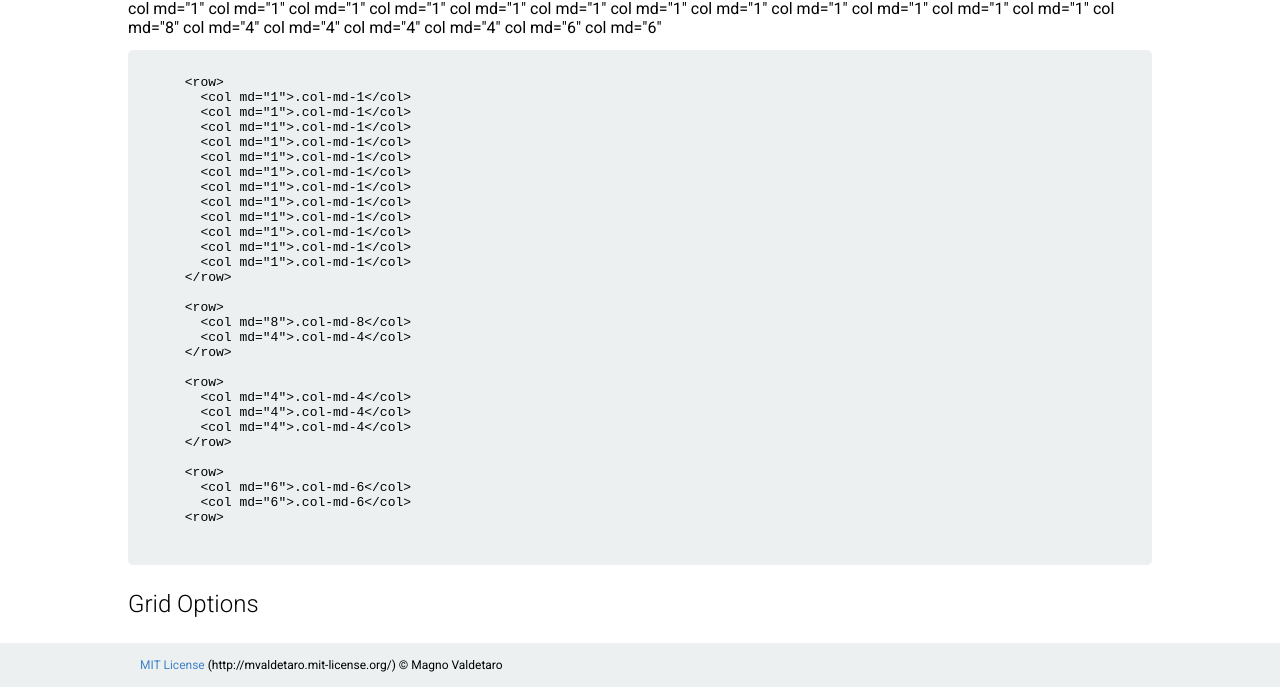
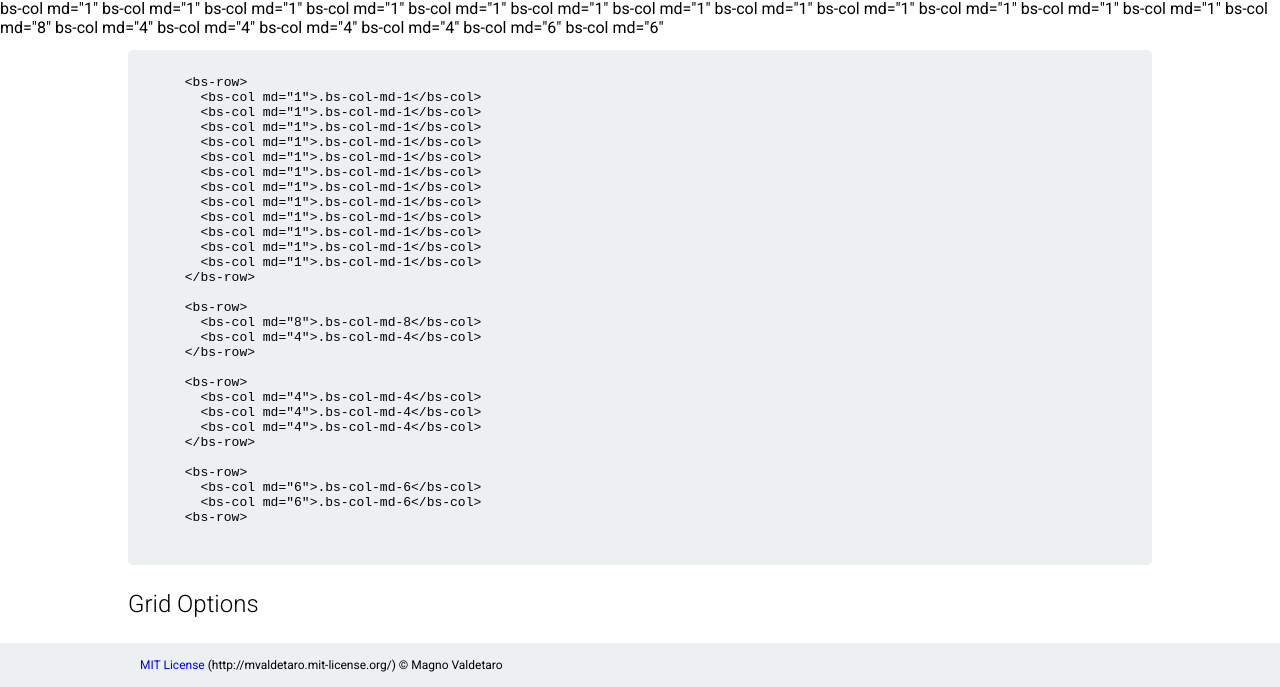
Before and after one commit to mvaldetaro/twbs-grid, a website: page index.html in a window 1280 px wide. Shown: the part 313-1000 px from the top of the page. Drawn offline with Linux system fonts and the light colour scheme.

Commit message:
New names for elements

```diff
--- a/index.html
+++ b/index.html
@@ -21,7 +21,7 @@
     header {
       background: #2ecc71;
       padding: 50px 0;
-      color: #ffffff;
+      bs-color: #ffffff;
     }
     .content {
       width: 80%;
@@ -39,7 +39,7 @@
       font: normal 14px/23px 'Roboto', sans-serif;
     }
     a {
-      color: #4183c4;
+      bs-color: #4183c4;
       text-decoration: none;
     }
     pre {
@@ -69,73 +69,77 @@
   <div class="content">
     <!-- Using Custom Elements -->
     <h2>Grid system</h2>
-    <p>Grid systems are used for creating page layouts through a series of rows and columns that house your content.</p>
+    <p>Grid systems are used for creating page layouts through a series of bs-rows and bs-columns that house your content.</p>
 
     <h2>Grid Example</h2>
+</div>
 
-    <row>
-      <col md="1">col md="1"</col>
-      <col md="1">col md="1"</col>
-      <col md="1">col md="1"</col>
-      <col md="1">col md="1"</col>
-      <col md="1">col md="1"</col>
-      <col md="1">col md="1"</col>
-      <col md="1">col md="1"</col>
-      <col md="1">col md="1"</col>
-      <col md="1">col md="1"</col>
-      <col md="1">col md="1"</col>
-      <col md="1">col md="1"</col>
-      <col md="1">col md="1"</col>
-    </row>
+    <bs-container>
+      <bs-row>
+        <bs-col md="1">bs-col md="1"</bs-col>
+        <bs-col md="1">bs-col md="1"</bs-col>
+        <bs-col md="1">bs-col md="1"</bs-col>
+        <bs-col md="1">bs-col md="1"</bs-col>
+        <bs-col md="1">bs-col md="1"</bs-col>
+        <bs-col md="1">bs-col md="1"</bs-col>
+        <bs-col md="1">bs-col md="1"</bs-col>
+        <bs-col md="1">bs-col md="1"</bs-col>
+        <bs-col md="1">bs-col md="1"</bs-col>
+        <bs-col md="1">bs-col md="1"</bs-col>
+        <bs-col md="1">bs-col md="1"</bs-col>
+        <bs-col md="1">bs-col md="1"</bs-col>
+      </bs-row>
 
-    <row>
-      <col md="8">col md="8"</col>
-      <col md="4">col md="4"</col>
-    </row>
+      <bs-row>
+        <bs-col md="8">bs-col md="8"</bs-col>
+        <bs-col md="4">bs-col md="4"</bs-col>
+      </bs-row>
 
-    <row>
-      <col md="4">col md="4"</col>
-      <col md="4">col md="4"</col>
-      <col md="4">col md="4"</col>
-    </row>
+      <bs-row>
+        <bs-col md="4">bs-col md="4"</bs-col>
+        <bs-col md="4">bs-col md="4"</bs-col>
+        <bs-col md="4">bs-col md="4"</bs-col>
+      </bs-row>
 
-    <row>
-      <col md="6">col md="6"</col>
-      <col md="6">col md="6"</col>
-    </row>
+      <bs-row>
+        <bs-col md="6">bs-col md="6"</bs-col>
+        <bs-col md="6">bs-col md="6"</bs-col>
+      </bs-row>
+    </bs-container>
 
+<div class="content">
     <pre>
 
-      &lt;row&gt;
-        &lt;col md="1"&gt;.col-md-1&lt;/col&gt;
-        &lt;col md="1"&gt;.col-md-1&lt;/col&gt;
-        &lt;col md="1"&gt;.col-md-1&lt;/col&gt;
-        &lt;col md="1"&gt;.col-md-1&lt;/col&gt;
-        &lt;col md="1"&gt;.col-md-1&lt;/col&gt;
-        &lt;col md="1"&gt;.col-md-1&lt;/col&gt;
-        &lt;col md="1"&gt;.col-md-1&lt;/col&gt;
-        &lt;col md="1"&gt;.col-md-1&lt;/col&gt;
-        &lt;col md="1"&gt;.col-md-1&lt;/col&gt;
-        &lt;col md="1"&gt;.col-md-1&lt;/col&gt;
-        &lt;col md="1"&gt;.col-md-1&lt;/col&gt;
-        &lt;col md="1"&gt;.col-md-1&lt;/col&gt;
-      &lt;/row&gt;
+      &lt;bs-row&gt;
+        &lt;bs-col md="1"&gt;.bs-col-md-1&lt;/bs-col&gt;
+        &lt;bs-col md="1"&gt;.bs-col-md-1&lt;/bs-col&gt;
+        &lt;bs-col md="1"&gt;.bs-col-md-1&lt;/bs-col&gt;
+        &lt;bs-col md="1"&gt;.bs-col-md-1&lt;/bs-col&gt;
+        &lt;bs-col md="1"&gt;.bs-col-md-1&lt;/bs-col&gt;
+        &lt;bs-col md="1"&gt;.bs-col-md-1&lt;/bs-col&gt;
+        &lt;bs-col md="1"&gt;.bs-col-md-1&lt;/bs-col&gt;
+        &lt;bs-col md="1"&gt;.bs-col-md-1&lt;/bs-col&gt;
+        &lt;bs-col md="1"&gt;.bs-col-md-1&lt;/bs-col&gt;
+        &lt;bs-col md="1"&gt;.bs-col-md-1&lt;/bs-col&gt;
+        &lt;bs-col md="1"&gt;.bs-col-md-1&lt;/bs-col&gt;
+        &lt;bs-col md="1"&gt;.bs-col-md-1&lt;/bs-col&gt;
+      &lt;/bs-row&gt;
 
-      &lt;row&gt;
-        &lt;col md="8"&gt;.col-md-8&lt;/col&gt;
-        &lt;col md="4"&gt;.col-md-4&lt;/col&gt;
-      &lt;/row&gt;
+      &lt;bs-row&gt;
+        &lt;bs-col md="8"&gt;.bs-col-md-8&lt;/bs-col&gt;
+        &lt;bs-col md="4"&gt;.bs-col-md-4&lt;/bs-col&gt;
+      &lt;/bs-row&gt;
 
-      &lt;row&gt;
-        &lt;col md="4"&gt;.col-md-4&lt;/col&gt;
-        &lt;col md="4"&gt;.col-md-4&lt;/col&gt;
-        &lt;col md="4"&gt;.col-md-4&lt;/col&gt;
-      &lt;/row&gt;
+      &lt;bs-row&gt;
+        &lt;bs-col md="4"&gt;.bs-col-md-4&lt;/bs-col&gt;
+        &lt;bs-col md="4"&gt;.bs-col-md-4&lt;/bs-col&gt;
+        &lt;bs-col md="4"&gt;.bs-col-md-4&lt;/bs-col&gt;
+      &lt;/bs-row&gt;
 
-      &lt;row&gt;
-        &lt;col md="6"&gt;.col-md-6&lt;/col&gt;
-        &lt;col md="6"&gt;.col-md-6&lt;/col&gt;
-      &lt;row&gt;
+      &lt;bs-row&gt;
+        &lt;bs-col md="6"&gt;.bs-col-md-6&lt;/bs-col&gt;
+        &lt;bs-col md="6"&gt;.bs-col-md-6&lt;/bs-col&gt;
+      &lt;bs-row&gt;
 
     </pre>
 
```
